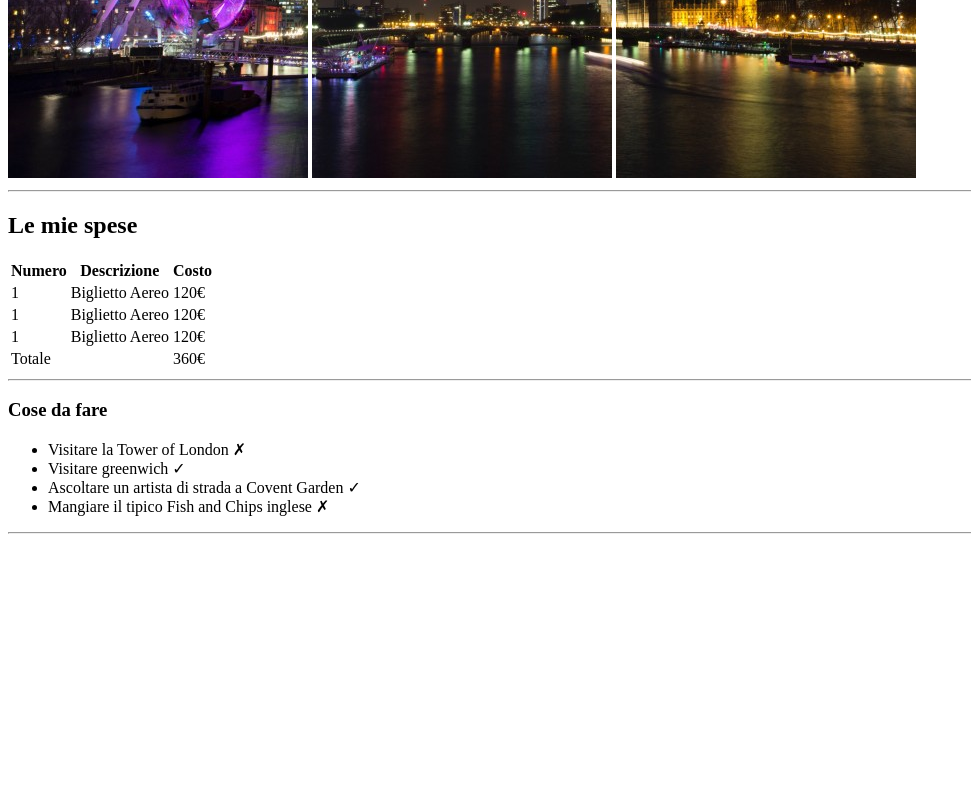
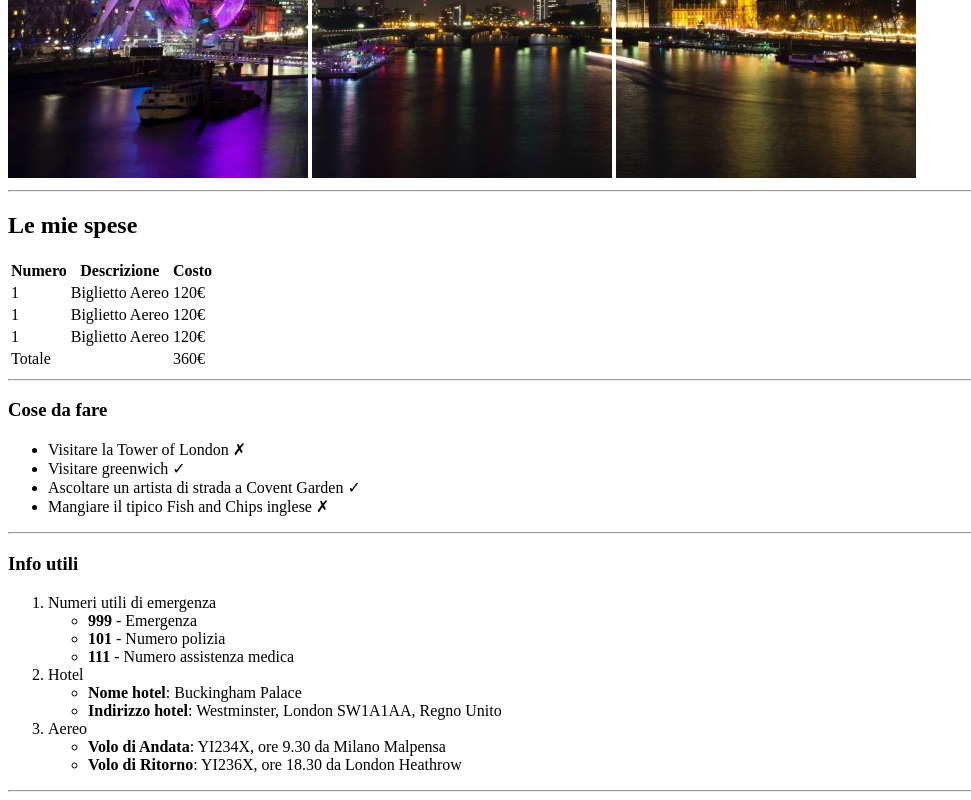
Before and after one commit to MirkoGLostia/html-london-trip, a plain HTML site: page index.html in a window 1280 px wide. Shown: the part 502-1302 px from the top of the page, without its empty margins (0-971 px from the left). Before the commit the page ends 1044 px from the top, so only its background shows below. Drawn offline with Linux system fonts and the light colour scheme.

Commit message:
html_main section 3

```diff
--- a/index.html
+++ b/index.html
@@ -71,7 +71,34 @@
         </section>
 
         <section>
-
+            <h3>
+                Info utili
+            </h3>
+            <ol>
+                <li>
+                    Numeri utili di emergenza <br>
+                    <ul>
+                        <li><strong>999</strong> - Emergenza</li>
+                        <li><strong>101</strong> - Numero polizia</li>
+                        <li><strong>111</strong> - Numero assistenza medica</li>
+                    </ul>
+                </li>
+                <li>
+                    Hotel <br>
+                    <ul>
+                        <li><strong>Nome hotel</strong>: Buckingham Palace</li>
+                        <li><strong>Indirizzo hotel</strong>: Westminster, London SW1A1AA, Regno Unito</li>
+                    </ul>
+                </li>
+                <li>
+                    Aereo <br>
+                    <ul>
+                        <li><strong>Volo di Andata</strong>: YI234X, ore 9.30 da Milano Malpensa</li>
+                        <li><strong>Volo di Ritorno</strong>: YI236X, ore 18.30 da London Heathrow</li>
+                    </ul>
+                </li>
+            </ol>
+            <hr>
         </section>
     </main>
 
```
